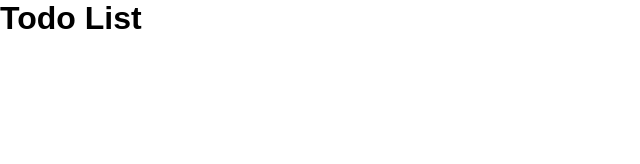
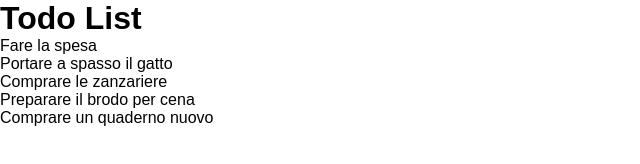
Before and after one commit to ElisabettaMirti/vue-todolist, a plain HTML site: page index.html in a window 1280 px wide. Shown: the whole page, without its empty margins (0-640 px from the left). Drawn offline with nearby package versions, Linux system fonts and the light colour scheme.

Commit message:
inseriti list item dai data con v-for

```diff
--- a/index.html
+++ b/index.html
@@ -13,7 +13,13 @@
             <h1>Todo List</h1>
         </header>
         <main>
-
+            <div class="list-container">
+                <ul>
+                    <li v-for="(item, index) in itemList" :key="index">
+                        {{ item.content }}
+                    </li>
+                </ul>
+            </div>
         </main>
     </div>
 
```
Also changed, not shown: js/script.js (line endings or trailing spaces), 1 other file.
